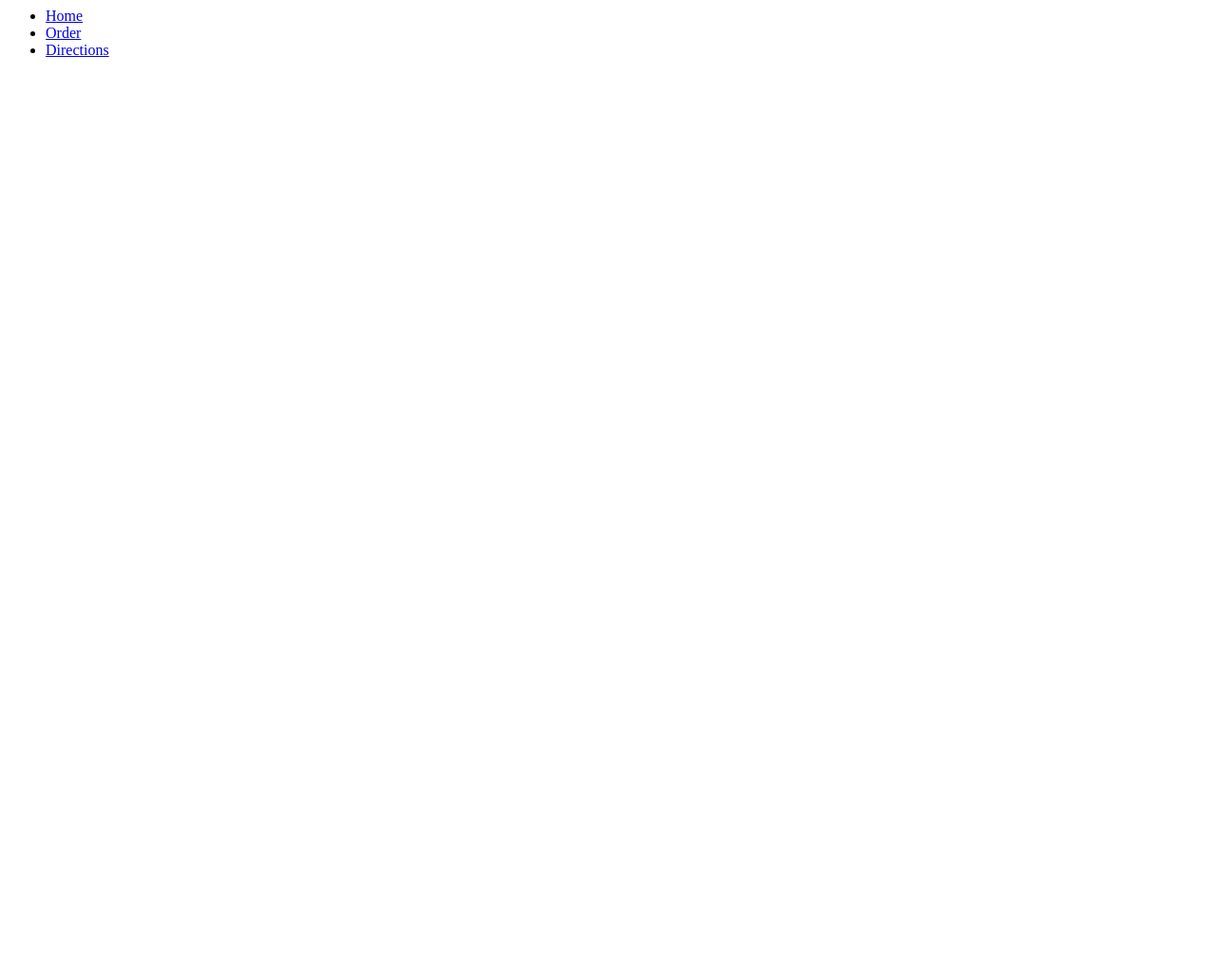
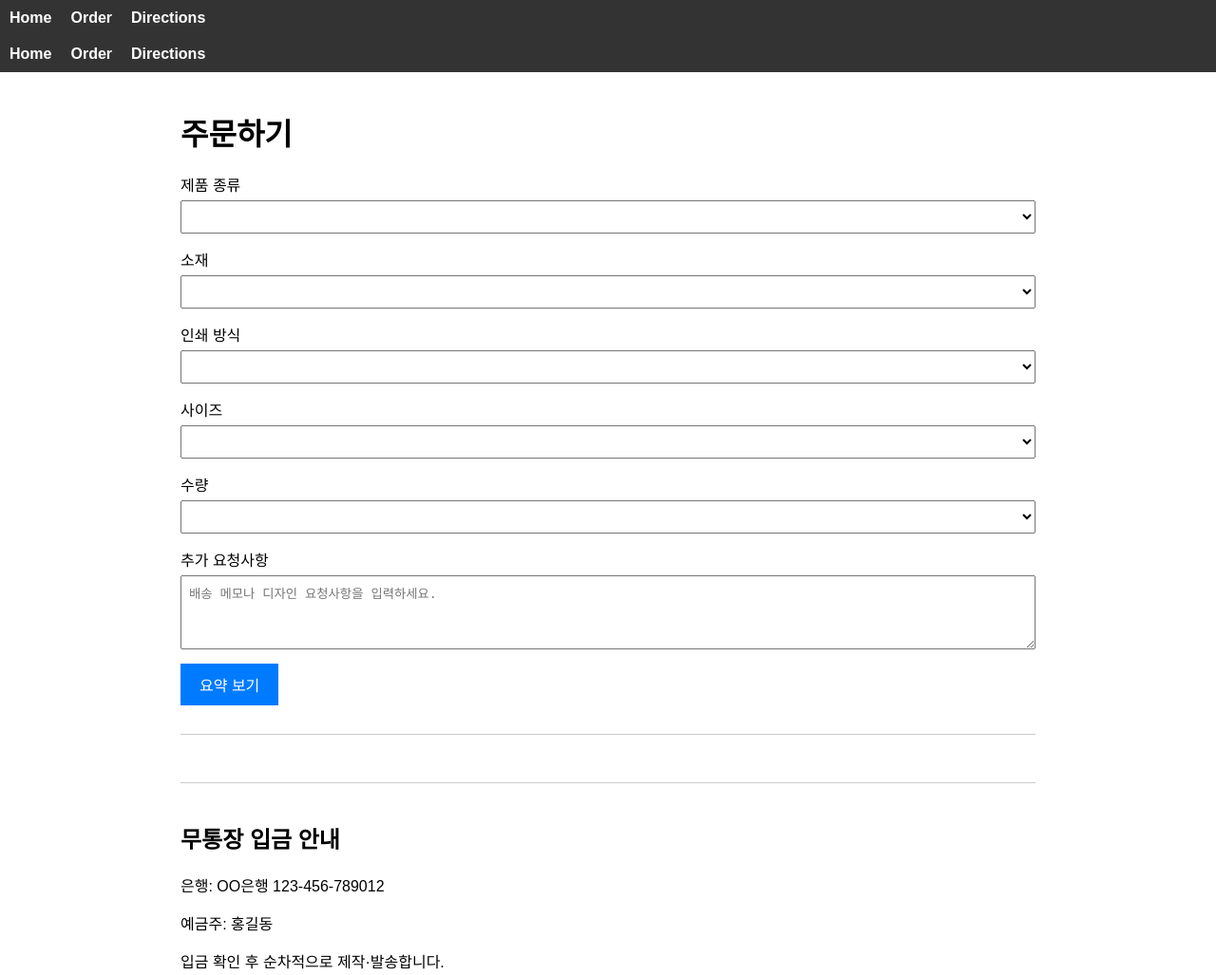
Before and after one commit to kevin-lee81/TESTCopilot, a plain HTML site: page order.html in a window 1280 px wide. Shown: the whole page at 95% size. Before the commit the page ends 800 px from the top, so only its background shows below. Drawn offline with Linux system fonts and the light colour scheme.

Commit message:
Update order.html

```diff
--- a/order.html
+++ b/order.html
@@ -5,3 +5,72 @@
     <li><a href="directions.html">Directions</a></li>
   </ul>
 </nav>
+<!DOCTYPE html>
+<html lang="ko">
+<head>
+  <meta charset="UTF-8" />
+  <title>Order</title>
+  <link rel="stylesheet" href="assets/css/style.css" />
+</head>
+<body>
+  <!-- 네비게이션 -->
+  <nav class="navbar">
+    <ul>
+      <li><a href="index.html">Home</a></li>
+      <li><a href="order.html">Order</a></li>
+      <li><a href="directions.html">Directions</a></li>
+    </ul>
+  </nav>
+
+  <div class="container">
+    <h1>주문하기</h1>
+
+    <form id="orderForm">
+      <div class="form-group">
+        <label for="productType">제품 종류</label>
+        <select id="productType"></select>
+      </div>
+
+      <div class="form-group">
+        <label for="material">소재</label>
+        <select id="material"></select>
+      </div>
+
+      <div class="form-group">
+        <label for="printType">인쇄 방식</label>
+        <select id="printType"></select>
+      </div>
+
+      <div class="form-group">
+        <label for="size">사이즈</label>
+        <select id="size"></select>
+      </div>
+
+      <div class="form-group">
+        <label for="quantity">수량</label>
+        <select id="quantity"></select>
+      </div>
+
+      <div class="form-group">
+        <label for="notes">추가 요청사항</label>
+        <textarea id="notes" rows="4" placeholder="배송 메모나 디자인 요청사항을 입력하세요."></textarea>
+      </div>
+
+      <button type="button" onclick="updateSummary()">요약 보기</button>
+    </form>
+
+    <div class="summary" id="summary">
+      <!-- 자바스크립트가 여기에 요약 결과를 뿌립니다. -->
+    </div>
+
+    <div class="summary">
+      <h2>무통장 입금 안내</h2>
+      <p>은행: OO은행 123-456-789012</p>
+      <p>예금주: 홍길동</p>
+      <p>입금 확인 후 순차적으로 제작·발송합니다.</p>
+    </div>
+  </div>
+
+  <script src="assets/js/order.js"></script>
+</body>
+</html>
```
